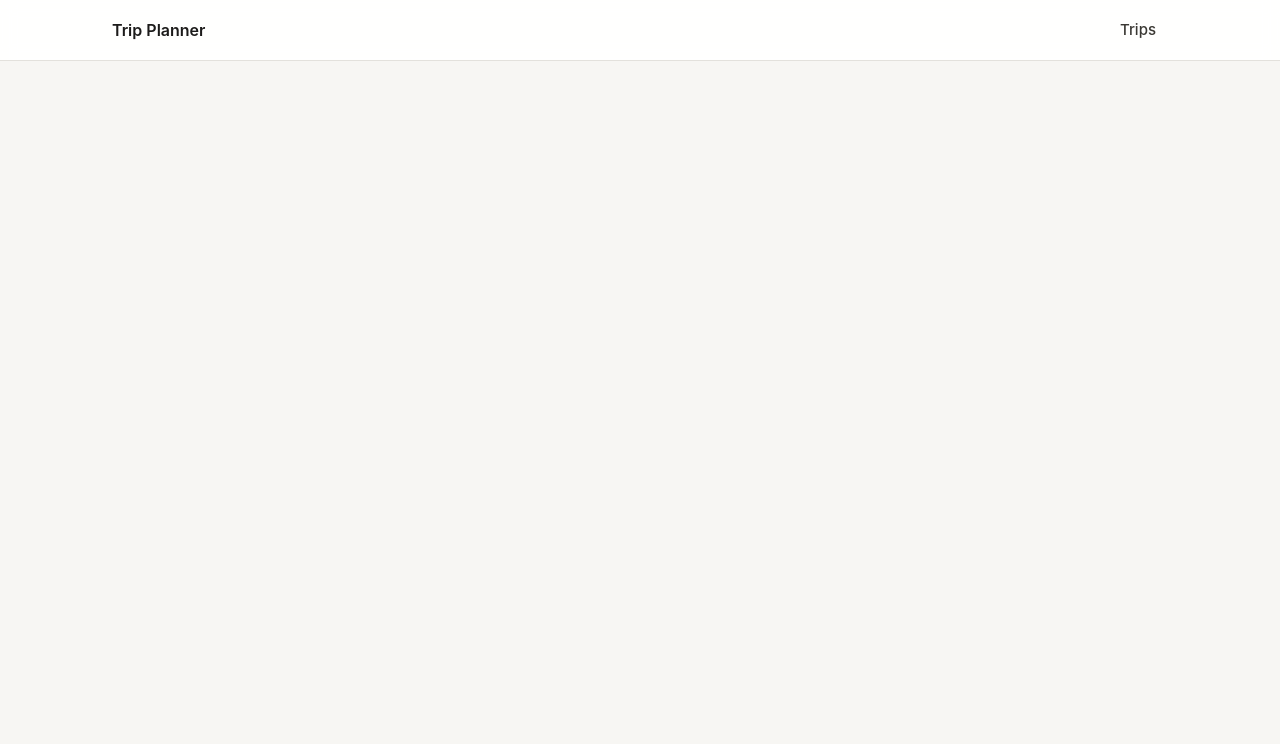
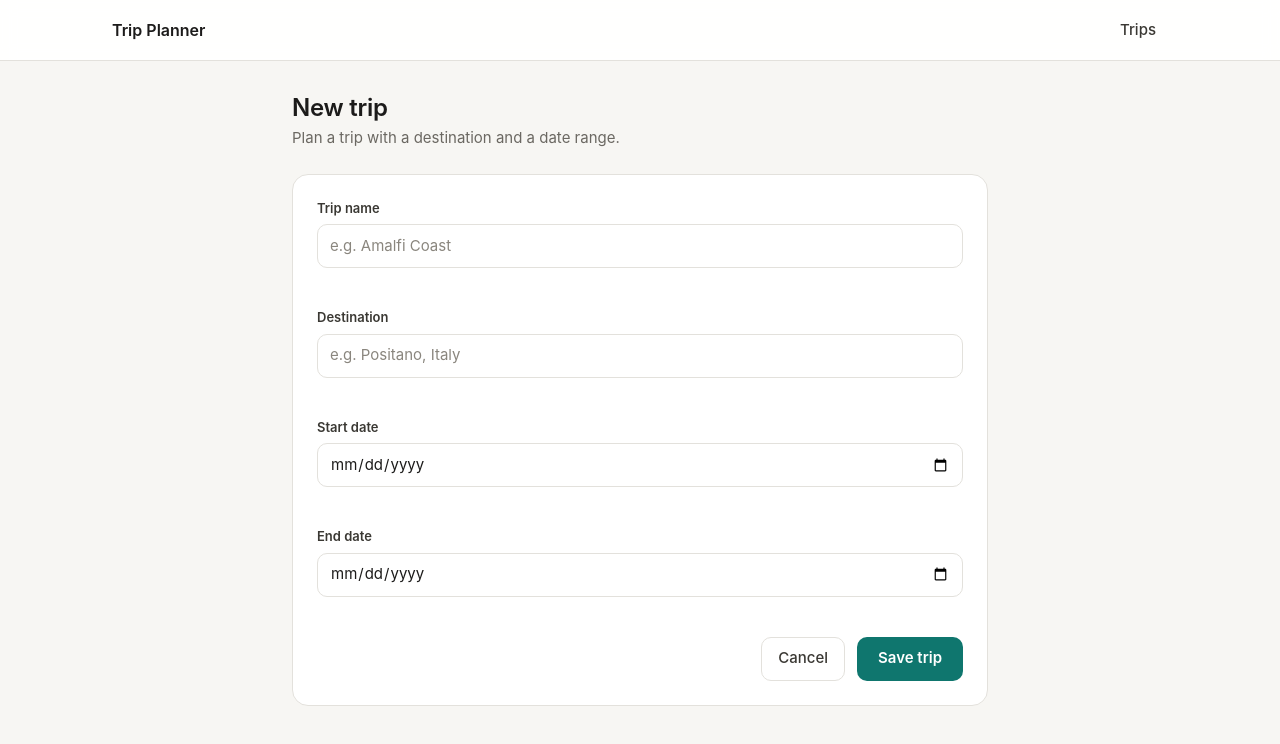
Before and after one commit to testuser12713/e2e-trip-planner-20261008-014028-b760, a React (Vite) app: page /trips/new in a window 1280 px wide. Shown: the top 744 px of the page. Built offline with nearby package versions, Linux system fonts and the light colour scheme.

Commit message:
Add the trip list and the create-trip form (#16)
Closes #7

Co-authored-by: office-crew <development@office-crew.dev>

```diff
--- /dev/null
+++ b/src/features/trips/TripForm.tsx
@@ -0,0 +1,157 @@
+import { useRef, useState, type ChangeEvent, type FormEvent } from 'react';
+import { Link, useNavigate } from 'react-router-dom';
+import { Field } from '../../components/Field';
+import { useTripStore } from '../../store/TripStoreContext';
+import {
+  firstInvalidField,
+  validateTripForm,
+  type TripFormField,
+  type TripFormValues,
+} from './validation';
+
+const EMPTY_VALUES: TripFormValues = {
+  name: '',
+  destination: '',
+  startDate: '',
+  endDate: '',
+};
+
+/**
+ * The create-trip form. Validates on submit, reveals a field's error only once
+ * that field was touched (blur) or the form was submitted, focuses the first
+ * invalid field and persists a valid trip before returning to the list.
+ */
+export function TripForm() {
+  const { createTrip } = useTripStore();
+  const navigate = useNavigate();
+
+  const [values, setValues] = useState<TripFormValues>(EMPTY_VALUES);
+  const [touched, setTouched] = useState<
+    Partial<Record<TripFormField, boolean>>
+  >({});
+  const [submitted, setSubmitted] = useState(false);
+
+  const nameRef = useRef<HTMLInputElement>(null);
+  const destinationRef = useRef<HTMLInputElement>(null);
+  const startDateRef = useRef<HTMLInputElement>(null);
+  const endDateRef = useRef<HTMLInputElement>(null);
+
+  function focusField(field: TripFormField) {
+    const refs = {
+      name: nameRef,
+      destination: destinationRef,
+      startDate: startDateRef,
+      endDate: endDateRef,
+    };
+    refs[field].current?.focus();
+  }
+
+  const errors = validateTripForm(values);
+  const errorFor = (field: TripFormField): string | undefined =>
+    touched[field] || submitted ? errors[field] : undefined;
+
+  function handleChange(field: TripFormField) {
+    return (event: ChangeEvent<HTMLInputElement>) => {
+      const { value } = event.target;
+      setValues((prev) => ({ ...prev, [field]: value }));
+    };
+  }
+
+  function handleBlur(field: TripFormField) {
+    return () => setTouched((prev) => ({ ...prev, [field]: true }));
+  }
+
+  function handleSubmit(event: FormEvent<HTMLFormElement>) {
+    event.preventDefault();
+    setSubmitted(true);
+
+    const currentErrors = validateTripForm(values);
+    const firstInvalid = firstInvalidField(currentErrors);
+    if (firstInvalid) {
+      focusField(firstInvalid);
+      return;
+    }
+
+    createTrip({
+      name: values.name.trim(),
+      destination: values.destination.trim(),
+      startDate: values.startDate,
+      endDate: values.endDate,
+    });
+    navigate('/');
+  }
+
+  return (
+    <form
+      className="trip-form"
+      noValidate
+      onSubmit={handleSubmit}
+      aria-label="New trip"
+    >
+      <Field id="trip-name" label="Trip name" error={errorFor('name')}>
+        <input
+          ref={nameRef}
+          className="input"
+          type="text"
+          name="name"
+          autoComplete="off"
+          placeholder="e.g. Amalfi Coast"
+          value={values.name}
+          onChange={handleChange('name')}
+          onBlur={handleBlur('name')}
+        />
+      </Field>
+
+      <Field
+        id="trip-destination"
+        label="Destination"
+        error={errorFor('destination')}
+      >
+        <input
+          ref={destinationRef}
+          className="input"
+          type="text"
+          name="destination"
+          autoComplete="off"
+          placeholder="e.g. Positano, Italy"
+          value={values.destination}
+          onChange={handleChange('destination')}
+          onBlur={handleBlur('destination')}
+        />
+      </Field>
+
+      <Field id="trip-start" label="Start date" error={errorFor('startDate')}>
+        <input
+          ref={startDateRef}
+          className="input"
+          type="date"
+          name="startDate"
+          value={values.startDate}
+          onChange={handleChange('startDate')}
+          onBlur={handleBlur('startDate')}
+        />
+      </Field>
+
+      <Field id="trip-end" label="End date" error={errorFor('endDate')}>
+        <input
+          ref={endDateRef}
+          className="input"
+          type="date"
+          name="endDate"
+          value={values.endDate}
+          onChange={handleChange('endDate')}
+          onBlur={handleBlur('endDate')}
+        />
+      </Field>
+
+      <div className="trip-form__actions">
+        <Link to="/" className="btn btn--secondary">
+          Cancel
+        </Link>
+        <button type="submit" className="btn btn--primary">
+          Save trip
+        </button>
+      </div>
+    </form>
+  );
+}
--- /dev/null
+++ b/src/features/trips/validation.ts
@@ -0,0 +1,62 @@
+/** Pure validation for the create-trip form. No React, no side effects. */
+
+export interface TripFormValues {
+  name: string;
+  destination: string;
+  startDate: string; // 'YYYY-MM-DD' or ''
+  endDate: string; // 'YYYY-MM-DD' or ''
+}
+
+export type TripFormField = 'name' | 'destination' | 'startDate' | 'endDate';
+
+export type TripFormErrors = Partial<Record<TripFormField, string>>;
+
+/** Focus order used to move to the first invalid field on submit. */
+export const TRIP_FORM_FIELD_ORDER: readonly TripFormField[] = [
+  'name',
+  'destination',
+  'startDate',
+  'endDate',
+];
+
+export const TRIP_ERROR_MESSAGES = {
+  name: 'Please enter a trip name',
+  destination: 'Please enter a destination',
+  endDate: 'The end date must not be before the start date',
+} as const;
+
+/**
+ * A trip can only be saved when name and destination are non-empty and the end
+ * date is not before the start date. Dates are optional: the range rule only
+ * applies once both dates are set (matching the approved mockup).
+ */
+export function validateTripForm(values: TripFormValues): TripFormErrors {
+  const errors: TripFormErrors = {};
+
+  if (values.name.trim() === '') {
+    errors.name = TRIP_ERROR_MESSAGES.name;
+  }
+  if (values.destination.trim() === '') {
+    errors.destination = TRIP_ERROR_MESSAGES.destination;
+  }
+  if (
+    values.startDate !== '' &&
+    values.endDate !== '' &&
+    values.endDate < values.startDate
+  ) {
+    errors.endDate = TRIP_ERROR_MESSAGES.endDate;
+  }
+
+  return errors;
+}
+
+/** The first field in visual order that carries an error, if any. */
+export function firstInvalidField(
+  errors: TripFormErrors,
+): TripFormField | undefined {
+  return TRIP_FORM_FIELD_ORDER.find((field) => errors[field] !== undefined);
+}
+
+export function isTripFormValid(errors: TripFormErrors): boolean {
+  return firstInvalidField(errors) === undefined;
+}
--- a/src/pages/TripFormPage.tsx
+++ b/src/pages/TripFormPage.tsx
@@ -1,3 +1,15 @@
+import { TripForm } from '../features/trips/TripForm';
+
 export function TripFormPage() {
-  return null;
+  return (
+    <div className="container page page--narrow">
+      <div>
+        <h1 className="page-title">New trip</h1>
+        <p className="page-sub">
+          Plan a trip with a destination and a date range.
+        </p>
+      </div>
+      <TripForm />
+    </div>
+  );
 }
--- a/src/pages/TripsPage.tsx
+++ b/src/pages/TripsPage.tsx
@@ -1,3 +1,86 @@
+import { Link } from 'react-router-dom';
+import { EmptyState } from '../components/EmptyState';
+import { TripHeaderActions } from '../features/trips/TripHeaderActions';
+import { formatDateRange } from '../lib/dates';
+import { useTripStore } from '../store/TripStoreContext';
+import type { Trip } from '../types';
+
+function PinIcon() {
+  return (
+    <svg viewBox="0 0 16 16" fill="none" aria-hidden="true">
+      <path
+        d="M8 8.6a2 2 0 1 0 0-4 2 2 0 0 0 0 4z"
+        stroke="currentColor"
+        strokeWidth="1.2"
+      />
+      <path
+        d="M8 14.5S12.5 11 12.5 7a4.5 4.5 0 1 0-9 0c0 4 4.5 7.5 4.5 7.5z"
+        stroke="currentColor"
+        strokeWidth="1.2"
+        fill="none"
+      />
+    </svg>
+  );
+}
+
+function TripCard({ trip }: { trip: Trip }) {
+  return (
+    <article className="trip-card">
+      <Link className="trip-card__link" to={`/trips/${trip.id}`}>
+        <div className="trip-card__name">{trip.name}</div>
+        <div className="trip-card__destination">
+          <PinIcon />
+          <span>{trip.destination}</span>
+        </div>
+        <div className="trip-card__dates">
+          {formatDateRange(trip.startDate, trip.endDate)}
+        </div>
+      </Link>
+      <div className="trip-card__actions">
+        <TripHeaderActions trip={trip} />
+      </div>
+    </article>
+  );
+}
+
+/** Start page: every trip as a card, sorted by start date ascending. */
 export function TripsPage() {
-  return null;
+  const { trips } = useTripStore();
+
+  const sortedTrips = [...trips].sort((a, b) =>
+    a.startDate < b.startDate ? -1 : a.startDate > b.startDate ? 1 : 0,
+  );
+
+  return (
+    <div className="container page">
+      <div className="page-header">
+        <div>
+          <h1 className="page-title">Your trips</h1>
+          <p className="page-sub">
+            Sorted by start date. Select a trip to open its itinerary.
+          </p>
+        </div>
+        <Link to="/trips/new" className="btn btn--primary btn--responsive">
+          New trip
+        </Link>
+      </div>
+
+      {sortedTrips.length === 0 ? (
+        <EmptyState
+          title="No trips yet"
+          hint="Create your first trip to start planning an itinerary, budget and packing list."
+        >
+          <Link to="/trips/new" className="btn btn--primary">
+            New trip
+          </Link>
+        </EmptyState>
+      ) : (
+        <div className="trip-list">
+          {sortedTrips.map((trip) => (
+            <TripCard key={trip.id} trip={trip} />
+          ))}
+        </div>
+      )}
+    </div>
+  );
 }
--- a/src/styles/global.css
+++ b/src/styles/global.css
@@ -390,6 +390,31 @@ input[type='number'].input {
   border-color: var(--color-borderStrong);
 }
 
+/* --------------------------------------------------------------- trip form */
+
+.trip-form {
+  display: flex;
+  flex-direction: column;
+  gap: var(--space-4);
+  padding: var(--space-4);
+  background: var(--color-surface);
+  border: 1px solid var(--color-border);
+  border-radius: var(--radius-lg);
+}
+
+.trip-form__actions {
+  display: flex;
+  flex-direction: column;
+  gap: var(--space-2);
+}
+
+@media (min-width: 480px) {
+  .trip-form__actions {
+    flex-direction: row;
+    justify-content: flex-end;
+  }
+}
+
 /* ------------------------------------------------------------------ header */
 
 .app-header {
@@ -515,13 +540,39 @@ input[type='number'].input {
   box-shadow: 0 2px 8px rgba(16, 24, 40, 0.06);
 }
 
+.trip-card:focus-within {
+  outline: 2px solid var(--color-accent);
+  outline-offset: 2px;
+}
+
 .trip-card__name {
   font-size: var(--size-lg);
   font-weight: var(--weight-heading);
 }
 
+.trip-card__link {
+  display: flex;
+  flex-direction: column;
+  gap: var(--space-1);
+  color: inherit;
+}
+
+.trip-card__link:hover {
+  color: inherit;
+}
+
 .trip-card__destination {
+  display: flex;
+  align-items: center;
+  gap: 6px;
   color: var(--color-fgSecondary);
+}
+
+.trip-card__destination svg {
+  width: 16px;
+  height: 16px;
+  color: var(--color-muted);
+  flex-shrink: 0;
 }
 
 .trip-card__dates {
```
Also changed, not shown: 1 other file (tests, documents, lock files or other folders).
